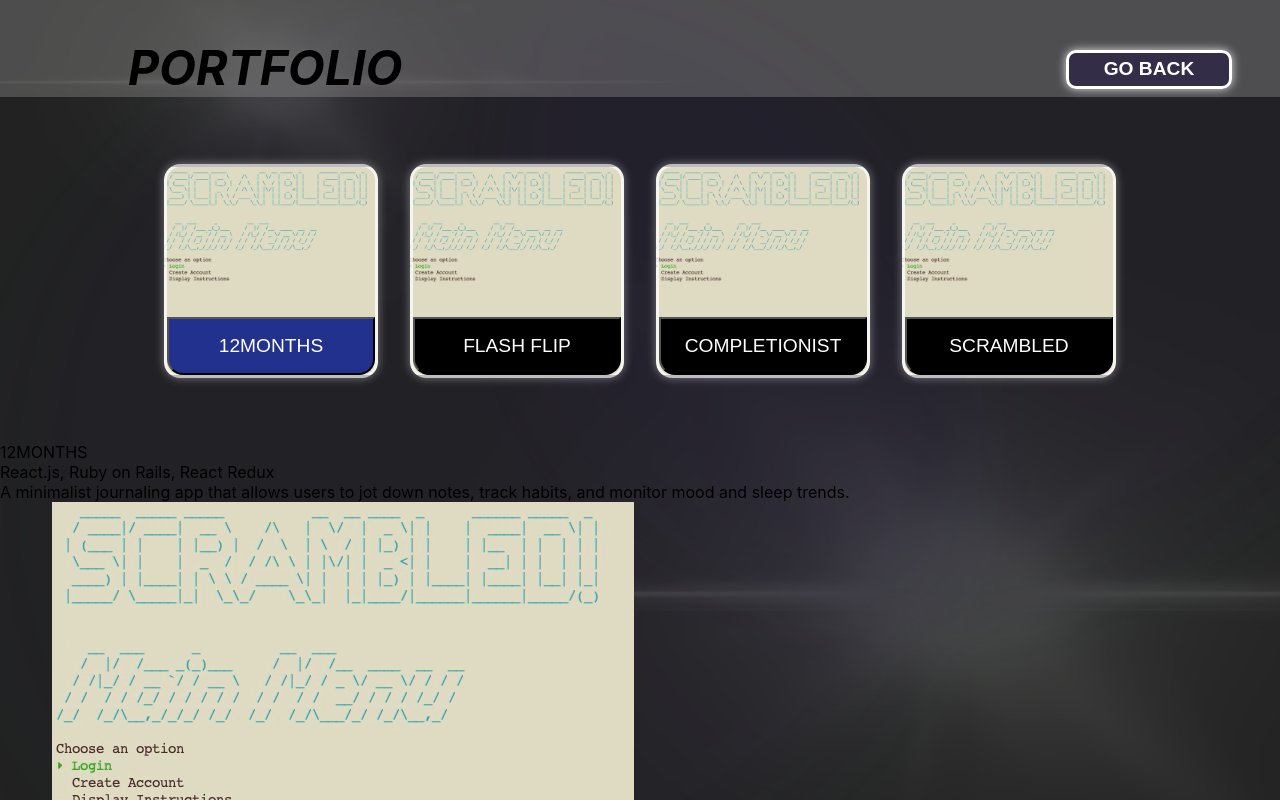
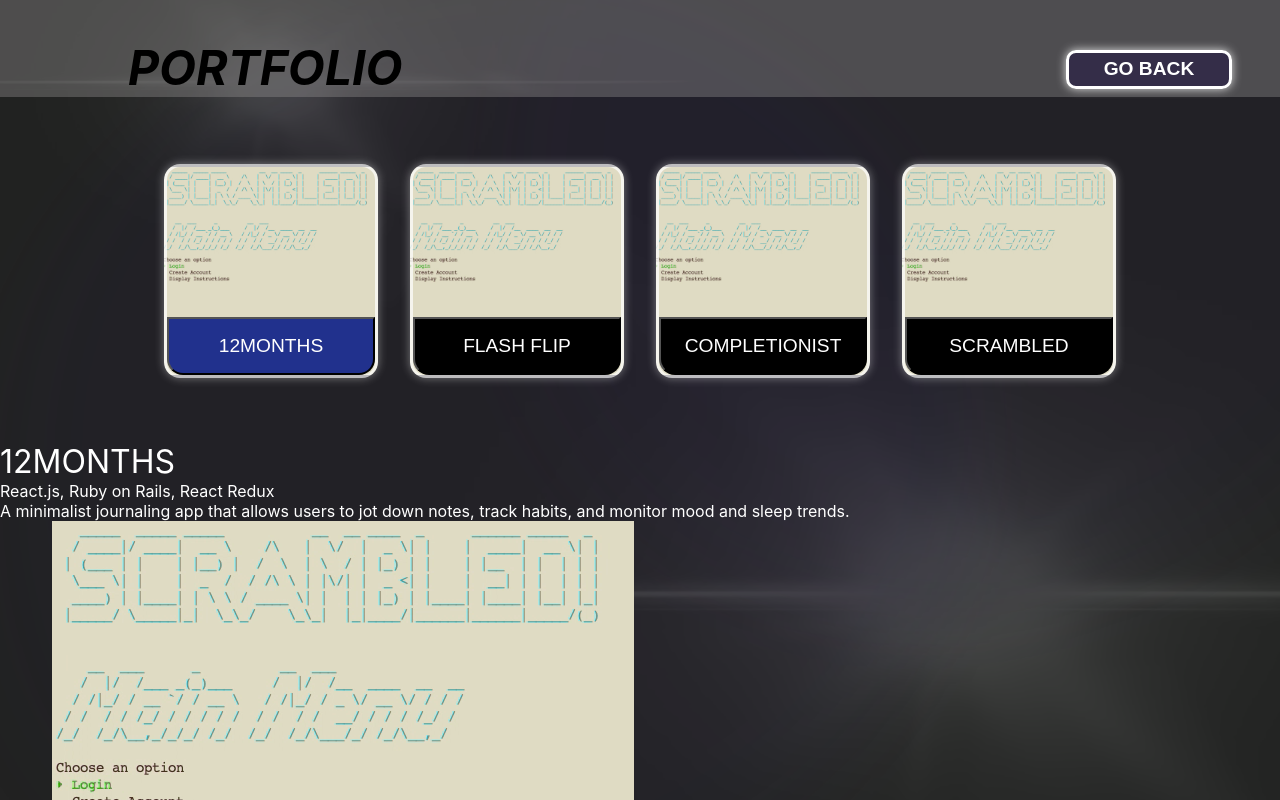
Before and after one commit to billyott/personal-site, a React (Create React App) app: page /portfolio in a window 1280 px wide. Both pictures are taken after a click on the button "12MONTHS". Built offline with nearby package versions, Linux system fonts and the light colour scheme.

Commit message:
style portfolio page

```diff
--- a/src/components/portfolio.js
+++ b/src/components/portfolio.js
@@ -92,7 +92,7 @@ class Portfolio extends React.Component {
                             <div className="portfolio__prev-stack">{this.generateDataForSelection()['stack']}</div>
                             <div className="portfolio__prev-desc">{this.generateDataForSelection()['desc']}</div>
                             <a className="portfolio__prev-github" href={this.generateDataForSelection()['github']} target="_blank" rel="noreferrer">GitHub</a>
-                            <img src={this.generateDataForSelection()['prevImg']} className="portfolio__prev-prev-img"></img>
+                            <img src={this.generateDataForSelection()['prevImg']} className="portfolio__prev-prev-img" alt="screenshot of project ui"></img>
                         </div>
                         {/* <div className="portfolio__prev-demo">
                             <div className="portfolio__prev-demo-title"></div>
--- a/src/components/portfolio.scss
+++ b/src/components/portfolio.scss
@@ -111,7 +111,26 @@
         }
     }
 
+    &__prev-details {
+        color: $scheme-white;
+    }
 
+    &__prev-title {
+        font-size: 2rem;
+    }
+
+    &__prev-desc {
+        font-size: 1rem;
+    }
+
+    &__prev-stack {
+
+    }
+
+    &__prev-img {
+        height: 100px;
+        width: 100px;
+    }
 
 
 }
```
Also changed, not shown: 1 other file (tests, documents, lock files or other folders).
